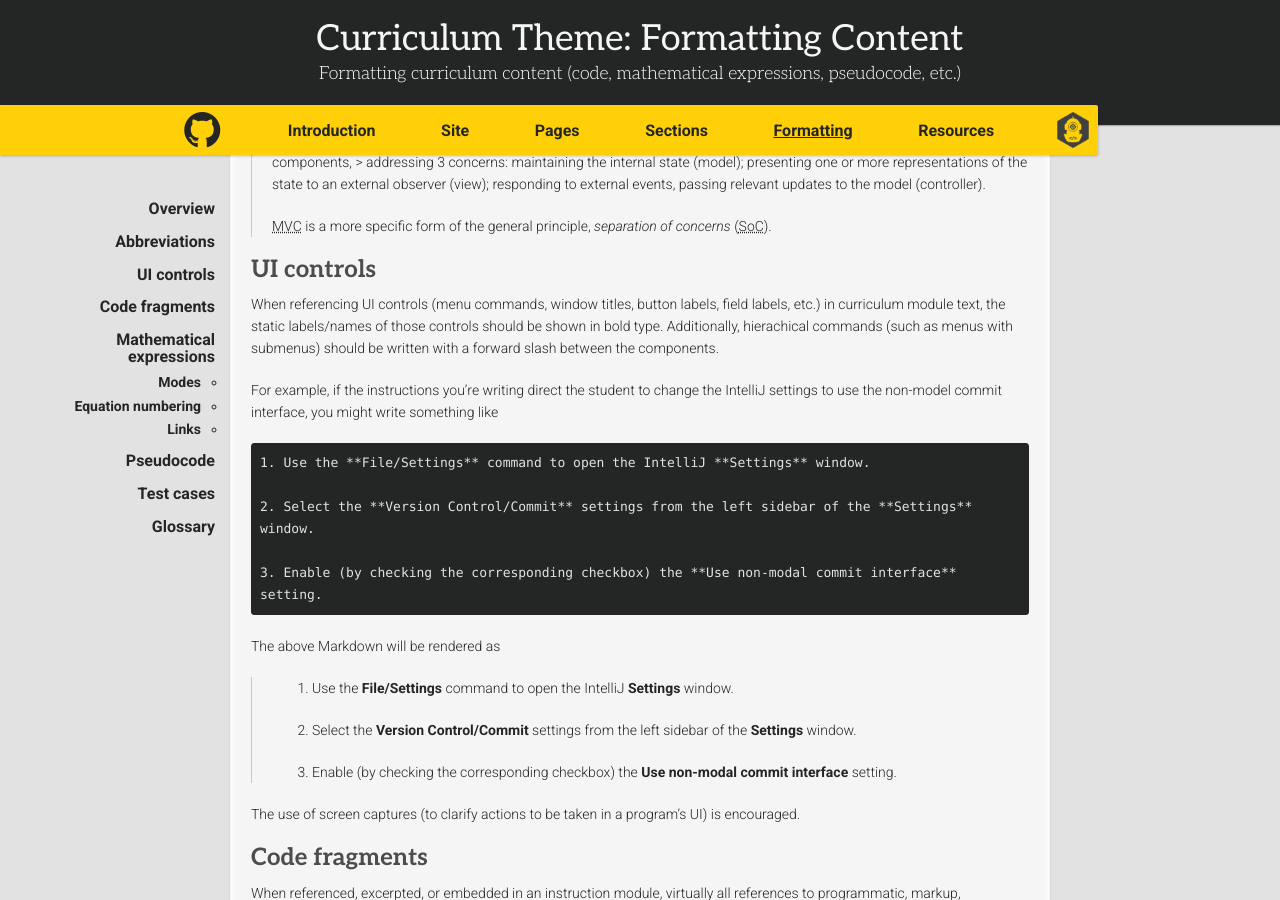
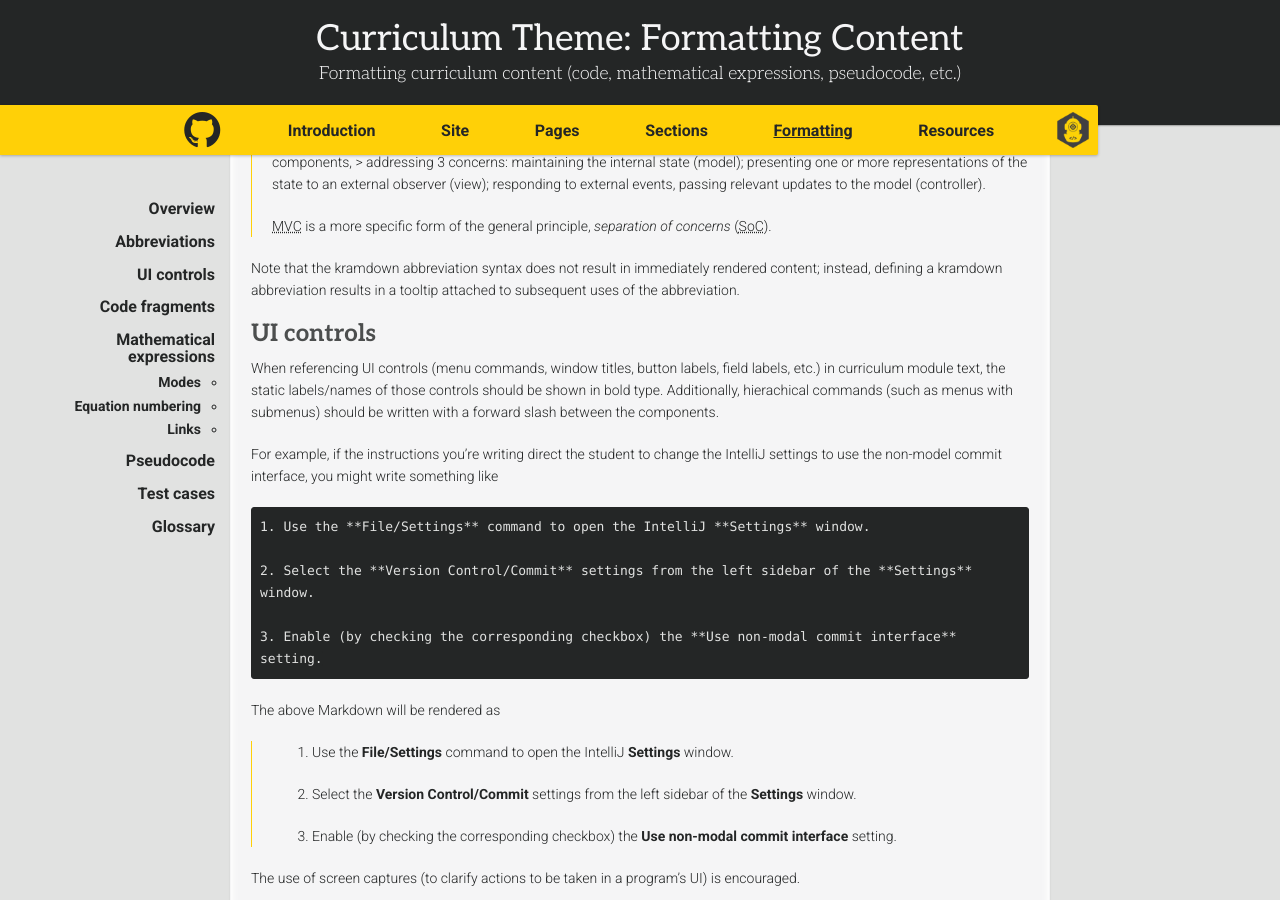
Before and after one commit to ddc-java/ddc-day, a Jekyll site: the page built from formatting.md, in a window 1280 px wide and 900 px high, scrolled down 714 px. Built offline with Jekyll 4.4.1, drawn with Linux system fonts in a browser that asks for light colours; nearby versions of some CDN libraries; some web fonts are replaced; our own code applies the rules of GitHub Pages for plain Markdown files; formulas are drawn with MathJax 3.

Commit message:
Abbreviations

```diff
--- a/formatting.md
+++ b/formatting.md
@@ -37,6 +37,7 @@ The above will be rendered as
 >
 > MVC is a more specific form of the general principle, _separation of concerns_ (SoC).
 
+Note that the kramdown abbreviation syntax does not result in immediately rendered content; instead, defining a kramdown abbreviation results in a tooltip attached to subsequent uses of the abbreviation.
 
 ## UI controls
 
```
